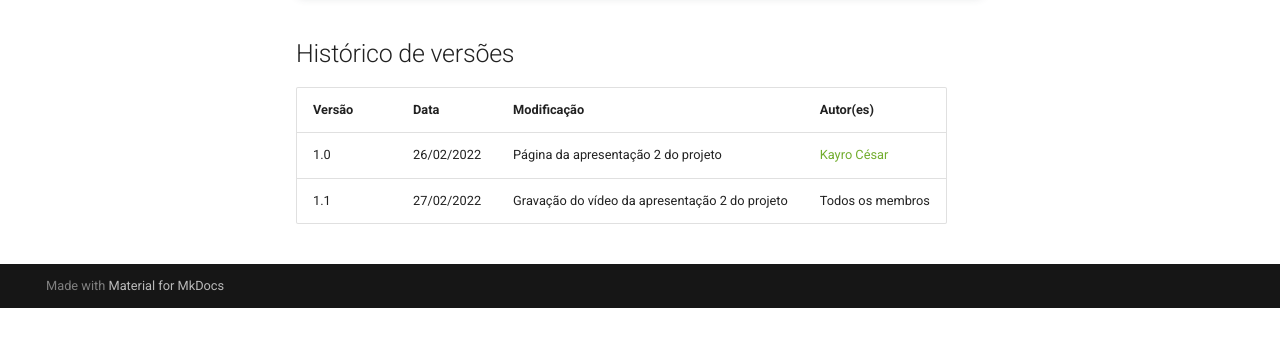
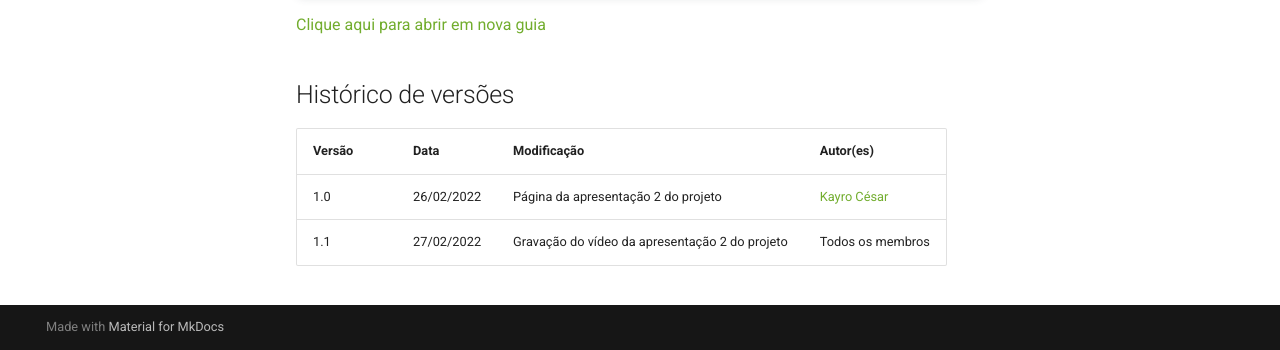
Before and after one commit to Interacao-Humano-Computador/2021.2-Prefeitura-de-Passo-Fundo, an MkDocs documentation site: the page built from docs/Apresentacoes/apresentacao2.md, in a window 1280 px wide and 900 px high, scrolled down 543 px, cut to the strip 550-900 px from the top of the window. Built offline with MkDocs 1.6.1 and Material for MkDocs 9.7.7, drawn with Linux system fonts in a browser that asks for light colours; comment, search, counter and statistics services are not loaded; before the commit the page ends 1401 px from its top, so only the background shows below that.

Commit message:
#41 link adicionado

```diff
--- a/docs/Apresentacoes/apresentacao2.md
+++ b/docs/Apresentacoes/apresentacao2.md
@@ -14,7 +14,7 @@
     src="https:&#x2F;&#x2F;www.canva.com&#x2F;design&#x2F;DAE5jyM0BRc&#x2F;view?embed" allowfullscreen="allowfullscreen" allow="fullscreen">
   </iframe>
 </div>
-<a href="https:&#x2F;&#x2F;www.canva.com&#x2F;design&#x2F;DAE5jyM0BRc&#x2F;view?utm_content=DAE5jyM0BRc&amp;utm_campaign=designshare&amp;utm_medium=embeds&amp;utm_source=link" target="_blank" rel="noopener"></a>
+<a href="https:&#x2F;&#x2F;www.canva.com&#x2F;design&#x2F;DAE5jyM0BRc&#x2F;view?utm_content=DAE5jyM0BRc&amp;utm_campaign=designshare&amp;utm_medium=embeds&amp;utm_source=link" target="_blank" rel="noopener">Clique aqui para abrir em nova guia</a>
 
 ## Histórico de versões
 | Versão | Data | Modificação | Autor(es) |
```
